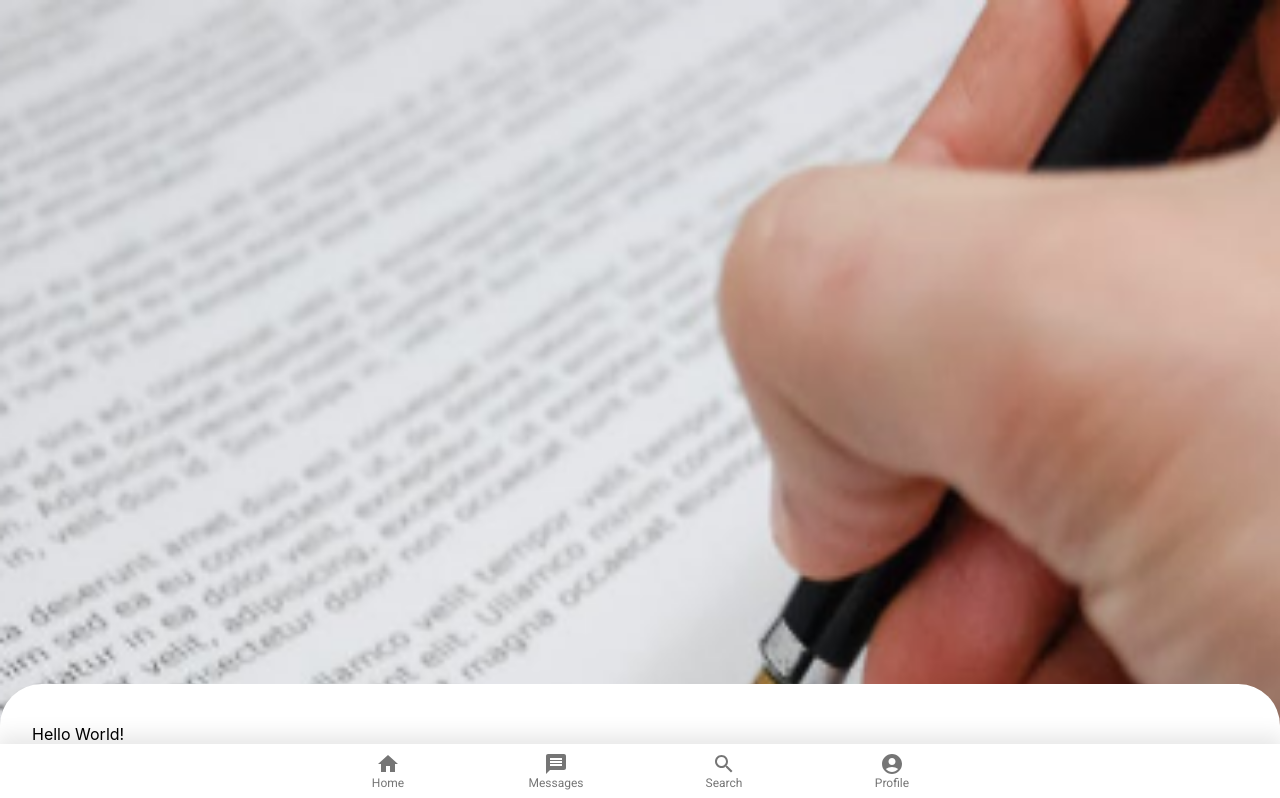
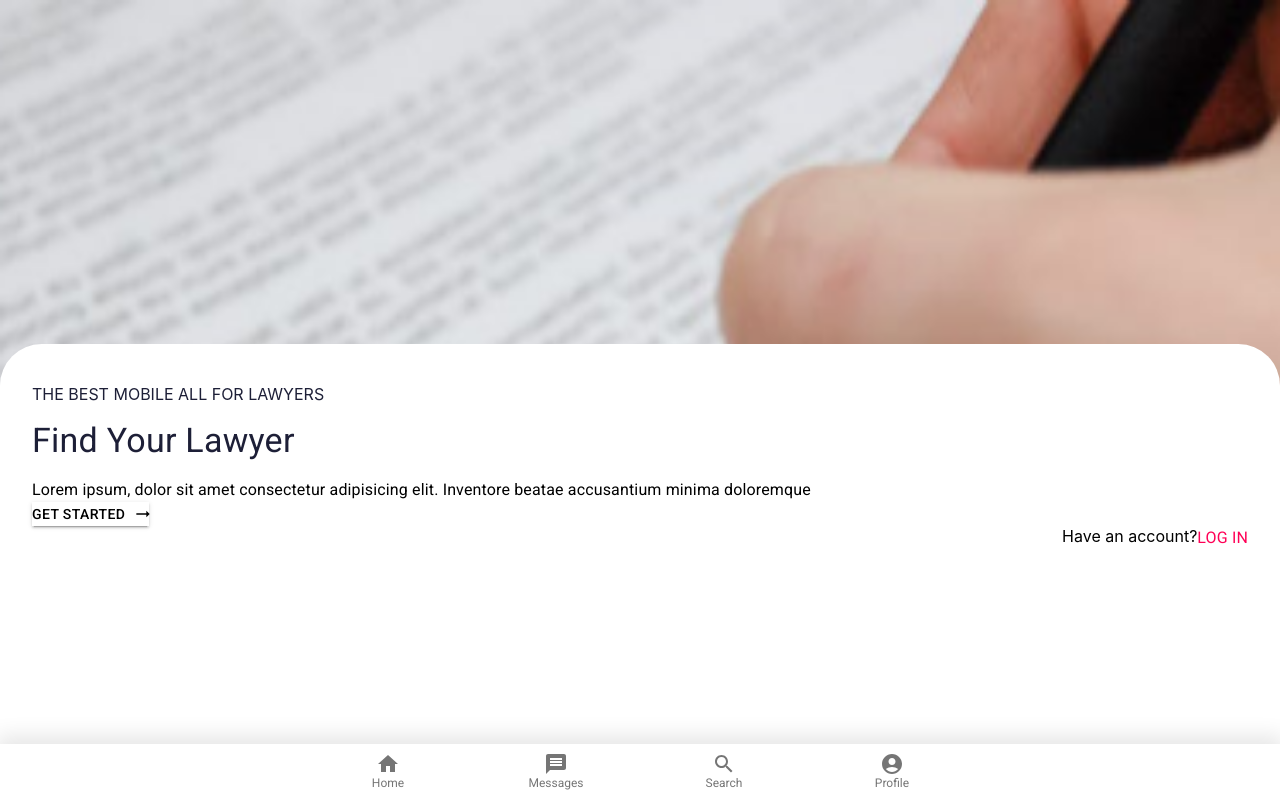
Before and after one commit to John-MBDP/phoenix, a Next.js app: page /getstarted in a window 1280 px wide. Shown: the top 798 px of the page. Built offline with nearby package versions, Linux system fonts and the light colour scheme.

Commit message:
Add components for getStarted and typeofuser

```diff
--- a/pages/getstarted.jsx
+++ b/pages/getstarted.jsx
@@ -1,11 +1,35 @@
 import RoundedTopContainer from "../components/RoundedTopContainer";
+import Typography from "@mui/material/Typography";
 import { useEffect } from "react";
+import Stack from "@mui/material/Stack";
+import Button from "@mui/material/Button";
+import ArrowRightAltIcon from "@mui/icons-material/ArrowRightAlt";
 
 const getstarted = ({ setHeader }) => {
   useEffect(() => setHeader({ header: "", hidden: true }), []);
   return (
-    <RoundedTopContainer image={"/images/signup.png"} alt={"signup-image"}>
-      Hello World!
+    <RoundedTopContainer image={"/images/signup.png"} alt={"signup-image"} height="400px">
+      <Stack spacing={2}>
+        <Typography variant="h7" fontWeight sx={{ color: "#1D1F37" }}>
+          THE BEST MOBILE ALL FOR LAWYERS
+        </Typography>
+        <Typography variant="h4" fontWeight sx={{ color: "#1D1F37" }}>
+          Find Your Lawyer
+        </Typography>
+        <Typography paragraph fontWeight>
+          Lorem ipsum, dolor sit amet consectetur adipisicing elit. Inventore beatae accusantium
+          minima doloremque
+        </Typography>
+      </Stack>
+      <Button variant="contained" endIcon={<ArrowRightAltIcon />}>
+        GET STARTED
+      </Button>
+      <Typography sx={{ display: "flex", justifyContent: "flex-end" }} variant="h7" fontWeight>
+        Have an account?{" "}
+        <Typography sx={{ color: "#FF0056" }} fontWeight>
+          LOG IN
+        </Typography>
+      </Typography>
     </RoundedTopContainer>
   );
 };
```
Also changed, not shown: pages/typeofuser.jsx (added, +28 -0 lines).
